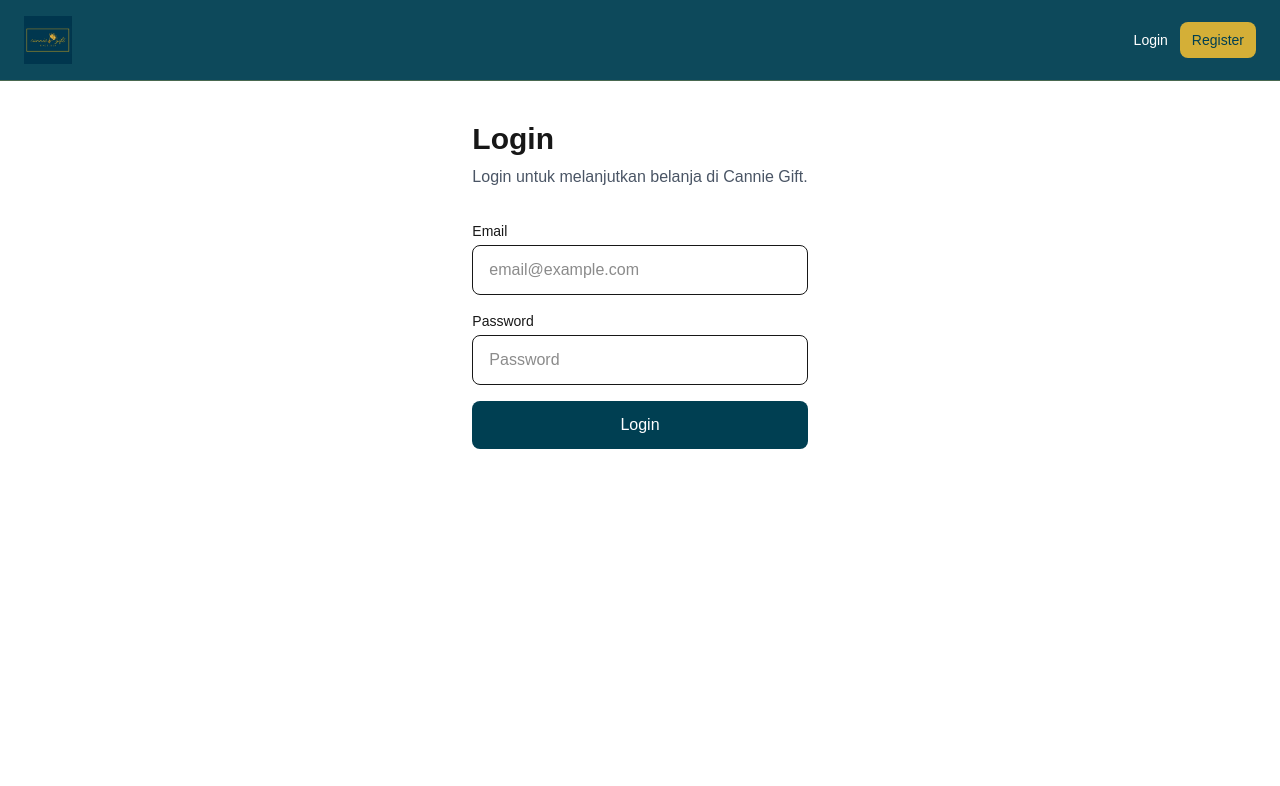
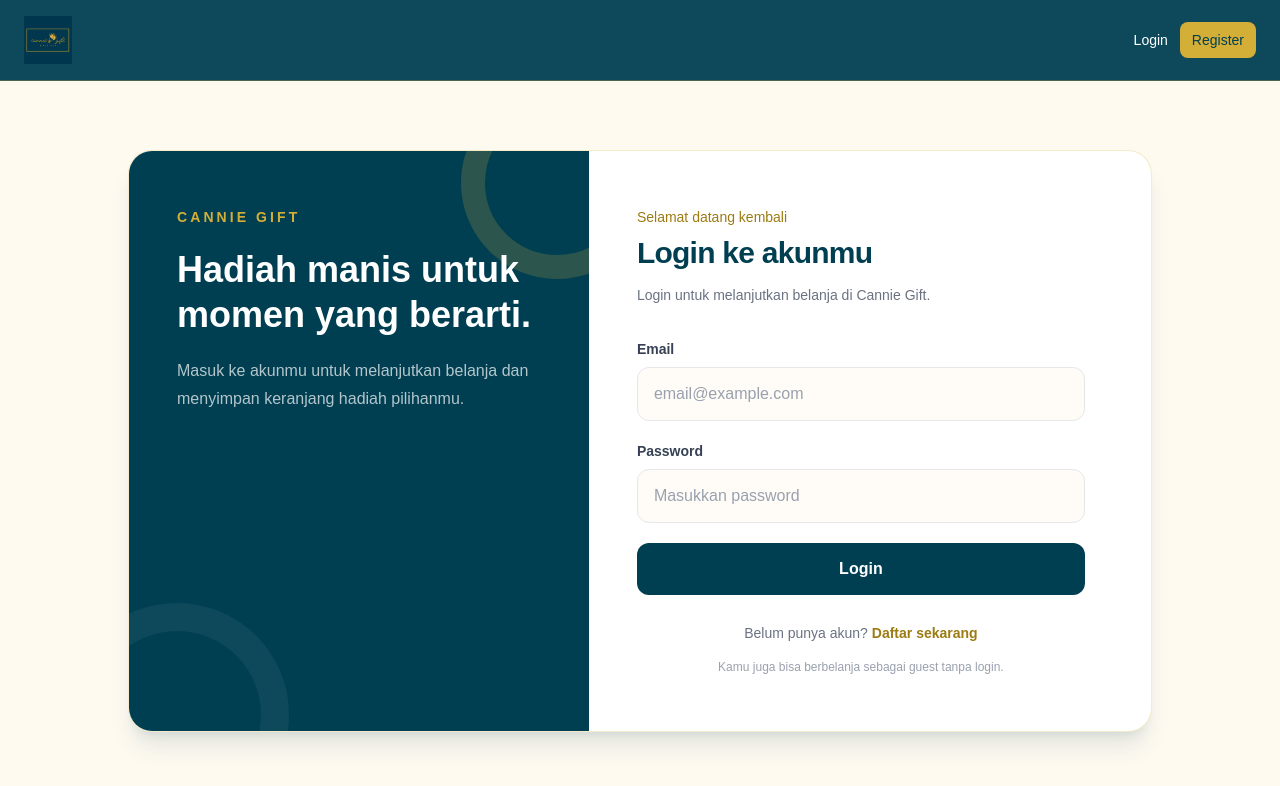
Before and after one commit to edmund32/cannie-gift, a Next.js app: page /login in a window 1280 px wide. Shown: the top 786 px of the page. Built offline with nearby package versions, Linux system fonts and the light colour scheme; no server answers.

Commit message:
improve auth pages and navbar

```diff
--- a/src/app/login/page.tsx
+++ b/src/app/login/page.tsx
@@ -1,6 +1,7 @@
 "use client";
 
-import { FormEvent, useState } from "react";
+import { FormEvent, useEffect, useState } from "react";
+import Link from "next/link";
 import { useRouter } from "next/navigation";
 import { supabase } from "../../lib/supabase";
 
@@ -11,6 +12,17 @@ export default function LoginPage() {
 
   const [loading, setLoading] = useState(false);
   const [error, setError] = useState("");
+  const [registered, setRegistered] = useState(false);
+
+  useEffect(() => {
+    const isRegistered =
+      new URLSearchParams(window.location.search).get("registered") === "true";
+
+    if (!isRegistered) return;
+
+    const timer = window.setTimeout(() => setRegistered(true), 0);
+    return () => window.clearTimeout(timer);
+  }, []);
 
   async function handleLogin(event: FormEvent<HTMLFormElement>) {
     event.preventDefault();
@@ -39,59 +51,80 @@ export default function LoginPage() {
     }
 
     // Login berhasil. Langsung arahkan user ke halaman produk.
-  // Pengecekan atau pembuatan customer profile tidak boleh menghalangi login.
     router.replace("/products");
   }
 
   return (
-    <main className="mx-auto max-w-md px-6 py-10">
-      <h1 className="text-3xl font-bold">
-        Login
+    <main className="flex flex-1 items-center bg-[#fffaf0] px-6 py-10 sm:py-16">
+      <div className="mx-auto grid w-full max-w-5xl overflow-hidden rounded-3xl border border-[#d4af37]/25 bg-white shadow-xl shadow-[#003f52]/10 lg:grid-cols-[0.9fr_1.1fr]">
+        <section className="relative overflow-hidden bg-[#003f52] px-8 py-10 text-white sm:px-12 sm:py-14">
+          <div className="absolute -right-16 -top-16 h-48 w-48 rounded-full border-[24px] border-[#d4af37]/20" />
+          <div className="absolute -bottom-24 -left-16 h-56 w-56 rounded-full border-[28px] border-white/5" />
+          <div className="relative">
+            <p className="text-sm font-semibold uppercase tracking-[0.22em] text-[#d4af37]">
+              Cannie Gift
+            </p>
+            <h1 className="mt-5 max-w-sm text-3xl font-bold leading-tight sm:text-4xl">
+              Hadiah manis untuk momen yang berarti.
             </h1>
+            <p className="mt-5 max-w-sm leading-7 text-white/70">
+              Masuk ke akunmu untuk melanjutkan belanja dan menyimpan keranjang
+              hadiah pilihanmu.
+            </p>
+          </div>
+        </section>
 
-      <p className="mt-2 text-gray-600">
+        <section className="px-8 py-10 sm:px-12 sm:py-14">
+          <div className="max-w-md">
+            <p className="text-sm font-medium text-[#9b7b12]">Selamat datang kembali</p>
+            <h2 className="mt-2 text-3xl font-bold tracking-tight text-[#003f52]">
+              Login ke akunmu
+            </h2>
+            <p className="mt-3 text-sm leading-6 text-gray-500">
               Login untuk melanjutkan belanja di Cannie Gift.
             </p>
 
-      <form
-        onSubmit={handleLogin}
-        className="mt-8 space-y-4"
-      >
-        {/* Email */}
+            {registered && (
+              <p role="status" className="mt-5 rounded-xl border border-green-200 bg-green-50 p-3 text-sm leading-5 text-green-700">
+                Registrasi berhasil. Silakan verifikasi email kamu, lalu login.
+              </p>
+            )}
+
+            <form onSubmit={handleLogin} className="mt-8 space-y-5">
               <div>
-          <label className="mb-1 block text-sm font-medium">
+                <label htmlFor="email" className="mb-2 block text-sm font-semibold text-gray-700">
                   Email
                 </label>
-
                 <input
+                  id="email"
                   type="email"
                   value={email}
                   onChange={(event) => setEmail(event.target.value)}
                   required
-            className="w-full rounded-lg border px-4 py-3"
+                  autoComplete="email"
+                  className="w-full rounded-xl border border-gray-200 bg-[#fffaf0]/50 px-4 py-3.5 text-gray-900 outline-none transition placeholder:text-gray-400 focus:border-[#d4af37] focus:ring-4 focus:ring-[#d4af37]/15"
                   placeholder="email@example.com"
                 />
               </div>
 
-        {/* Password */}
               <div>
-          <label className="mb-1 block text-sm font-medium">
+                <label htmlFor="password" className="mb-2 block text-sm font-semibold text-gray-700">
                   Password
                 </label>
-
                 <input
+                  id="password"
                   type="password"
                   value={password}
                   onChange={(event) => setPassword(event.target.value)}
                   required
-            className="w-full rounded-lg border px-4 py-3"
-            placeholder="Password"
+                  autoComplete="current-password"
+                  className="w-full rounded-xl border border-gray-200 bg-[#fffaf0]/50 px-4 py-3.5 text-gray-900 outline-none transition placeholder:text-gray-400 focus:border-[#d4af37] focus:ring-4 focus:ring-[#d4af37]/15"
+                  placeholder="Masukkan password"
                 />
               </div>
 
-        {/* Error */}
               {error && (
-          <p className="rounded-lg bg-red-100 p-3 text-sm text-red-700">
+                <p role="alert" className="rounded-xl border border-red-200 bg-red-50 p-3 text-sm leading-5 text-red-700">
                   {error}
                 </p>
               )}
@@ -99,11 +132,24 @@ export default function LoginPage() {
               <button
                 type="submit"
                 disabled={loading}
-          className="w-full rounded-lg bg-[#003f52] px-6 py-3 text-white transition hover:bg-[#00566d] disabled:opacity-50"
+                className="w-full rounded-xl bg-[#003f52] px-6 py-3.5 font-semibold text-white transition hover:bg-[#00566d] focus:outline-none focus:ring-4 focus:ring-[#003f52]/20 disabled:cursor-not-allowed disabled:opacity-50"
               >
-          {loading ? "Login..." : "Login"}
+                {loading ? "Sedang login..." : "Login"}
               </button>
             </form>
+
+            <p className="mt-7 text-center text-sm text-gray-500">
+              Belum punya akun?{" "}
+              <Link href="/register" className="font-semibold text-[#9b7b12] underline-offset-4 hover:underline">
+                Daftar sekarang
+              </Link>
+            </p>
+            <p className="mt-4 text-center text-xs text-gray-400">
+              Kamu juga bisa berbelanja sebagai guest tanpa login.
+            </p>
+          </div>
+        </section>
+      </div>
     </main>
   );
 }
--- a/src/app/register/page.tsx
+++ b/src/app/register/page.tsx
@@ -1,9 +1,12 @@
 "use client";
 
 import { FormEvent, useState } from "react";
+import Link from "next/link";
+import { useRouter } from "next/navigation";
 import { supabase } from "../../lib/supabase";
 
 export default function RegisterPage() {
+  const router = useRouter();
   const [name, setName] = useState("");
   const [phone, setPhone] = useState("");
   const [email, setEmail] = useState("");
@@ -43,117 +46,129 @@ export default function RegisterPage() {
 
     // Karena Confirm Email aktif,
     // user harus melakukan verifikasi email terlebih dahulu.
-    setMessage(
-      "Registrasi berhasil! Silakan cek email kamu untuk melakukan verifikasi sebelum login."
-    );
-
     setLoading(false);
+    router.replace("/login?registered=true");
   }
 
   return (
-    <main className="mx-auto max-w-md px-6 py-10">
-      <h1 className="text-3xl font-bold">
-        Register
+    <main className="flex flex-1 items-center bg-[#fffaf0] px-6 py-10 sm:py-16">
+      <div className="mx-auto grid w-full max-w-5xl overflow-hidden rounded-3xl border border-[#d4af37]/25 bg-white shadow-xl shadow-[#003f52]/10 lg:grid-cols-[0.9fr_1.1fr]">
+        <section className="relative overflow-hidden bg-[#003f52] px-8 py-10 text-white sm:px-12 sm:py-14">
+          <div className="absolute -right-16 -top-16 h-48 w-48 rounded-full border-[24px] border-[#d4af37]/20" />
+          <div className="absolute -bottom-24 -left-16 h-56 w-56 rounded-full border-[28px] border-white/5" />
+          <div className="relative">
+            <p className="text-sm font-semibold uppercase tracking-[0.22em] text-[#d4af37]">
+              Cannie Gift
+            </p>
+            <h1 className="mt-5 max-w-sm text-3xl font-bold leading-tight sm:text-4xl">
+              Mulai berbagi kebahagiaan hari ini.
             </h1>
+            <p className="mt-5 max-w-sm leading-7 text-white/70">
+              Buat akun untuk menyimpan keranjang dan menikmati pengalaman
+              belanja yang lebih praktis.
+            </p>
+          </div>
+        </section>
 
-      <p className="mt-2 text-gray-600">
-        Buat akun untuk mulai berbelanja di Cannie Gift.
+        <section className="px-8 py-10 sm:px-12 sm:py-14">
+          <div className="max-w-md">
+            <p className="text-sm font-medium text-[#9b7b12]">Bergabung bersama kami</p>
+            <h2 className="mt-2 text-3xl font-bold tracking-tight text-[#003f52]">
+              Buat akun baru
+            </h2>
+            <p className="mt-3 text-sm leading-6 text-gray-500">
+              Isi data berikut untuk mulai berbelanja di Cannie Gift.
             </p>
 
-      <form
-        onSubmit={handleRegister}
-        className="mt-8 space-y-4"
-      >
-        {/* Nama */}
+            <form onSubmit={handleRegister} className="mt-8 space-y-5">
               <div>
-          <label className="mb-1 block text-sm font-medium">
-            Nama
+                <label htmlFor="name" className="mb-2 block text-sm font-semibold text-gray-700">
+                  Nama lengkap
                 </label>
-
                 <input
+                  id="name"
                   type="text"
                   value={name}
                   onChange={(event) => setName(event.target.value)}
                   required
-            className="w-full rounded-lg border px-4 py-3"
+                  autoComplete="name"
+                  className="w-full rounded-xl border border-gray-200 bg-[#fffaf0]/50 px-4 py-3.5 text-gray-900 outline-none transition placeholder:text-gray-400 focus:border-[#d4af37] focus:ring-4 focus:ring-[#d4af37]/15"
                   placeholder="Nama lengkap"
                 />
               </div>
 
-        {/* Nomor telepon */}
               <div>
-          <label className="mb-1 block text-sm font-medium">
-            Nomor Telepon
+                <label htmlFor="phone" className="mb-2 block text-sm font-semibold text-gray-700">
+                  Nomor telepon
                 </label>
-
                 <input
+                  id="phone"
                   type="tel"
                   value={phone}
                   onChange={(event) => setPhone(event.target.value)}
                   required
-            className="w-full rounded-lg border px-4 py-3"
+                  autoComplete="tel"
+                  className="w-full rounded-xl border border-gray-200 bg-[#fffaf0]/50 px-4 py-3.5 text-gray-900 outline-none transition placeholder:text-gray-400 focus:border-[#d4af37] focus:ring-4 focus:ring-[#d4af37]/15"
                   placeholder="08xxxxxxxxxx"
                 />
               </div>
 
-        {/* Email */}
               <div>
-          <label className="mb-1 block text-sm font-medium">
+                <label htmlFor="email" className="mb-2 block text-sm font-semibold text-gray-700">
                   Email
                 </label>
-
                 <input
+                  id="email"
                   type="email"
                   value={email}
                   onChange={(event) => setEmail(event.target.value)}
                   required
-            className="w-full rounded-lg border px-4 py-3"
+                  autoComplete="email"
+                  className="w-full rounded-xl border border-gray-200 bg-[#fffaf0]/50 px-4 py-3.5 text-gray-900 outline-none transition placeholder:text-gray-400 focus:border-[#d4af37] focus:ring-4 focus:ring-[#d4af37]/15"
                   placeholder="email@example.com"
                 />
               </div>
 
-        {/* Password */}
               <div>
-          <label className="mb-1 block text-sm font-medium">
+                <label htmlFor="password" className="mb-2 block text-sm font-semibold text-gray-700">
                   Password
                 </label>
-
                 <input
+                  id="password"
                   type="password"
                   value={password}
                   onChange={(event) => setPassword(event.target.value)}
                   required
                   minLength={6}
-            className="w-full rounded-lg border px-4 py-3"
+                  autoComplete="new-password"
+                  className="w-full rounded-xl border border-gray-200 bg-[#fffaf0]/50 px-4 py-3.5 text-gray-900 outline-none transition placeholder:text-gray-400 focus:border-[#d4af37] focus:ring-4 focus:ring-[#d4af37]/15"
                   placeholder="Minimal 6 karakter"
                 />
               </div>
 
-        {/* Alamat */}
               <div>
-          <label className="mb-1 block text-sm font-medium">
-            Alamat
+                <label htmlFor="address" className="mb-2 block text-sm font-semibold text-gray-700">
+                  Alamat <span className="font-normal text-gray-400">(opsional)</span>
                 </label>
-
                 <textarea
+                  id="address"
                   value={address}
                   onChange={(event) => setAddress(event.target.value)}
-            className="w-full rounded-lg border px-4 py-3"
+                  autoComplete="street-address"
+                  className="w-full resize-none rounded-xl border border-gray-200 bg-[#fffaf0]/50 px-4 py-3.5 text-gray-900 outline-none transition placeholder:text-gray-400 focus:border-[#d4af37] focus:ring-4 focus:ring-[#d4af37]/15"
                   placeholder="Alamat pengiriman"
                   rows={3}
                 />
               </div>
 
-        {/* Pesan berhasil */}
               {message && (
-          <p className="rounded-lg bg-green-100 p-3 text-sm text-green-700">
+                <p role="status" className="rounded-xl border border-green-200 bg-green-50 p-3 text-sm leading-5 text-green-700">
                   {message}
                 </p>
               )}
 
-        {/* Pesan error */}
               {error && (
-          <p className="rounded-lg bg-red-100 p-3 text-sm text-red-700">
+                <p role="alert" className="rounded-xl border border-red-200 bg-red-50 p-3 text-sm leading-5 text-red-700">
                   {error}
                 </p>
               )}
@@ -161,11 +176,24 @@ export default function RegisterPage() {
               <button
                 type="submit"
                 disabled={loading}
-          className="w-full rounded-lg bg-[#003f52] px-6 py-3 text-white transition hover:bg-[#00566d] disabled:opacity-50"
+                className="w-full rounded-xl bg-[#003f52] px-6 py-3.5 font-semibold text-white transition hover:bg-[#00566d] focus:outline-none focus:ring-4 focus:ring-[#003f52]/20 disabled:cursor-not-allowed disabled:opacity-50"
               >
-          {loading ? "Mendaftarkan..." : "Register"}
+                {loading ? "Sedang mendaftarkan..." : "Buat akun"}
               </button>
             </form>
+
+            <p className="mt-7 text-center text-sm text-gray-500">
+              Sudah punya akun?{" "}
+              <Link href="/login" className="font-semibold text-[#9b7b12] underline-offset-4 hover:underline">
+                Login sekarang
+              </Link>
+            </p>
+            <p className="mt-4 text-center text-xs text-gray-400">
+              Kamu tetap bisa berbelanja sebagai guest tanpa membuat akun.
+            </p>
+          </div>
+        </section>
+      </div>
     </main>
   );
 }
```
Also changed, not shown: src/components/auth/AuthNav.tsx (+8 -4 lines). Lines whose indentation alone changed are shown as unchanged.
